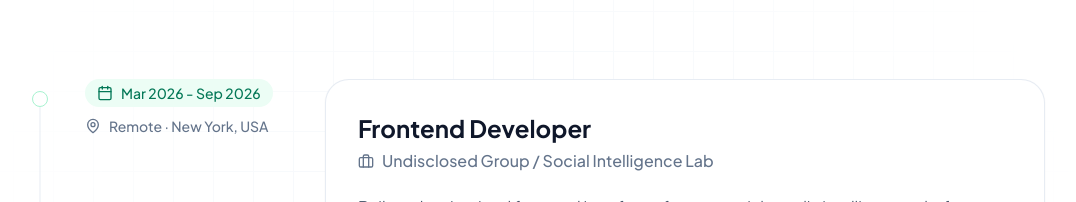
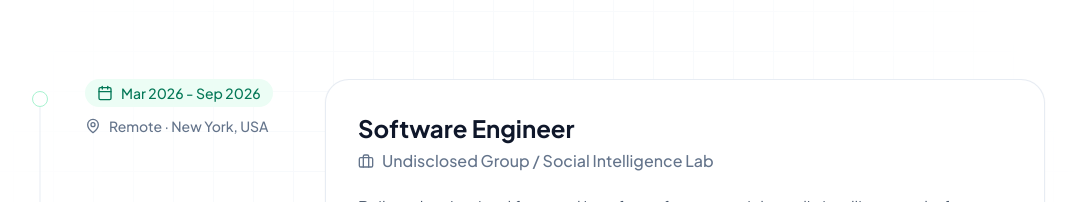
Before and after one commit to Hotpotato02133/efraimjames-web, a React (Vite) app: page / in a window 1280 px wide. Shown: the part 6908-7110 px from the top of the page, without its empty margins (107-1183 px from the left). Built offline with nearby package versions, Linux system fonts and the light colour scheme.

Commit message:
Reposition portfolio as Software Engineer
Update portfolio copy and project roles to emphasize software engineering, and upgrade React Router to v7.

```diff
--- a/index.html
+++ b/index.html
@@ -4,8 +4,8 @@
     <meta charset="UTF-8" />
     <link rel="icon" type="image/svg+xml" href="/Logo1.png" />
     <meta name="viewport" content="width=device-width, initial-scale=1.0" />
-    <title>Efraim James - Frontend Developer</title>
-    <meta name="description" content="Efraim James - Frontend Developer with a UI/UX design background, building fast, responsive, and accessible web applications and dashboards with React and TypeScript.">
+    <title>Efraim James - Software Engineer</title>
+    <meta name="description" content="Efraim James - Software Engineer with a UI/UX design background, building fast, responsive, and accessible web applications and dashboards with React and TypeScript.">
     <link rel="preconnect" href="https://fonts.googleapis.com">
     <link rel="preconnect" href="https://fonts.gstatic.com" crossorigin>
     <link href="https://fonts.googleapis.com/css2?family=Inter:wght@300;400;500;600;700;800;900&family=Instrument+Serif:ital@0;1&display=swap" rel="stylesheet">
--- a/package.json
+++ b/package.json
@@ -16,7 +16,7 @@
     "react": "^18.3.1",
     "react-dom": "^18.3.1",
     "react-icons": "^5.5.0",
-    "react-router-dom": "^6.8.0",
+    "react-router-dom": "^7.18.4",
     "tailwind-merge": "^3.7.0"
   },
   "devDependencies": {
--- a/src/components/About.tsx
+++ b/src/components/About.tsx
@@ -27,7 +27,7 @@ const About = () => {
             className="space-y-6 text-slate-600 text-lg leading-relaxed"
           >
             <p>
-              I'm a Frontend Developer with a background in UI/UX design. I build responsive,
+              I'm a Software Engineer with a background in UI/UX design. I build responsive,
               accessible web applications with React and TypeScript from creator analytics
               dashboards and reporting tools to booking platforms and marketing sites.
             </p>
--- a/src/components/WorkHistory.tsx
+++ b/src/components/WorkHistory.tsx
@@ -25,7 +25,7 @@ const WorkHistory = () => {
     {
       id: 1,
       period: "Mar 2026 - Sep 2026",
-      role: "Frontend Developer",
+      role: "Software Engineer",
       company: "Undisclosed Group / Social Intelligence Lab",
       location: "Remote · New York, USA",
       description: "Built and maintained frontend interfaces for two social-media intelligence platforms, including creator analytics, performance dashboards, and role-based reporting views. Collaborated closely with product and engineering through code review and QA to ship polished, reliable features.",
@@ -79,7 +79,7 @@ const WorkHistory = () => {
     {
       id: 4,
       period: "Oct 2023 - Sep 2024",
-      role: "Frontend Developer",
+      role: "Software Engineer",
       company: "ORO Business Group",
       location: "Onsite · Zamboanga City, PH",
       description: "Collaborated in an agile environment to build and optimize frontend features. Expanded technical skills in JavaScript design patterns and actively participated in code reviews.",
--- a/src/data/projects.ts
+++ b/src/data/projects.ts
@@ -91,7 +91,7 @@ export const projects: Project[] = [
     link: 'https://orowonder.vercel.app/',
     year: '2024',
     client: 'ORO Analytics',
-    role: 'Frontend Developer'
+    role: 'Software Engineer'
   },
   {
     id: 'buenas-coffee',
@@ -117,7 +117,7 @@ export const projects: Project[] = [
     link: 'https://car-rental-alpha-bice.vercel.app/',
     year: '2023',
     client: 'Car Rental PH',
-    role: 'Frontend Developer'
+    role: 'Software Engineer'
   },
   {
     id: 'hyde-learning',
@@ -143,7 +143,7 @@ export const projects: Project[] = [
     link: 'https://react-landing-page-or-ov2.vercel.app/',
     year: '2023',
     client: 'ORO Technologies',
-    role: 'Frontend Developer'
+    role: 'Software Engineer'
   },
   {
     id: 'ofbank-mobile',
```
Also changed, not shown: 2 other files (tests, documents, lock files or other folders).
